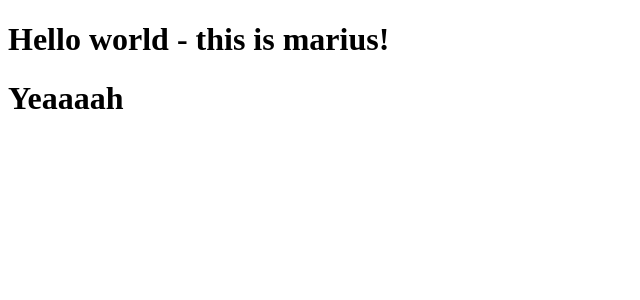
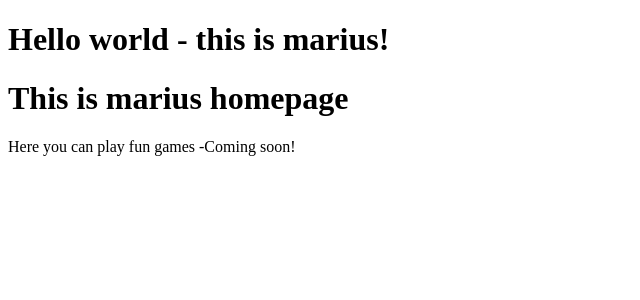
Before and after one commit to vester6/MariusHome, a Nuxt app: page / in a window 1280 px wide. Shown: the top 300 px of the page, without its empty margins (0-640 px from the left). Built offline with nearby package versions, Linux system fonts and the light colour scheme.

Commit message:
first commit

```diff
--- a/app.vue
+++ b/app.vue
@@ -1,6 +1,7 @@
 <template>
   <div>
     <h1>Hello world - this is marius!</h1>
-    <h1>Yeaaaah</h1>
+    <h1>This is marius homepage</h1>
+    <p>Here you can play fun games -Coming soon!</p>
   </div>
 </template>
```
